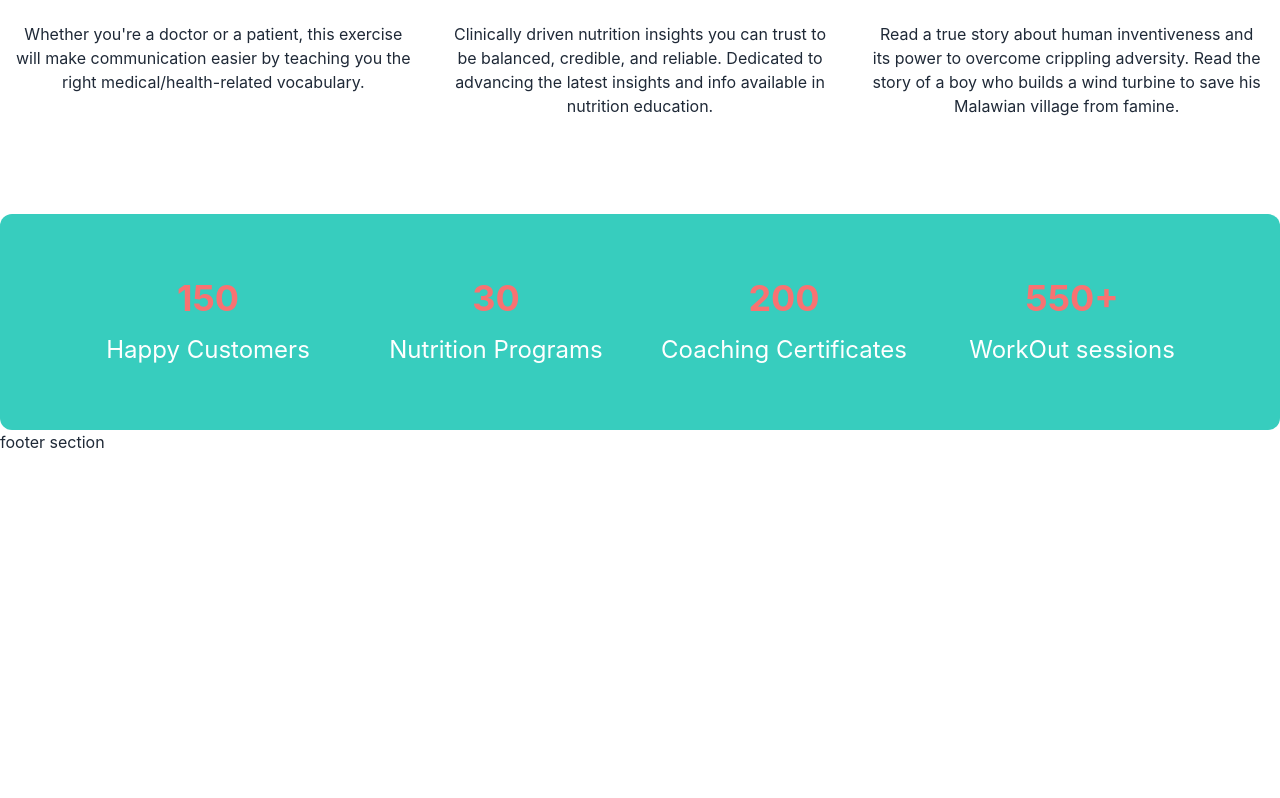
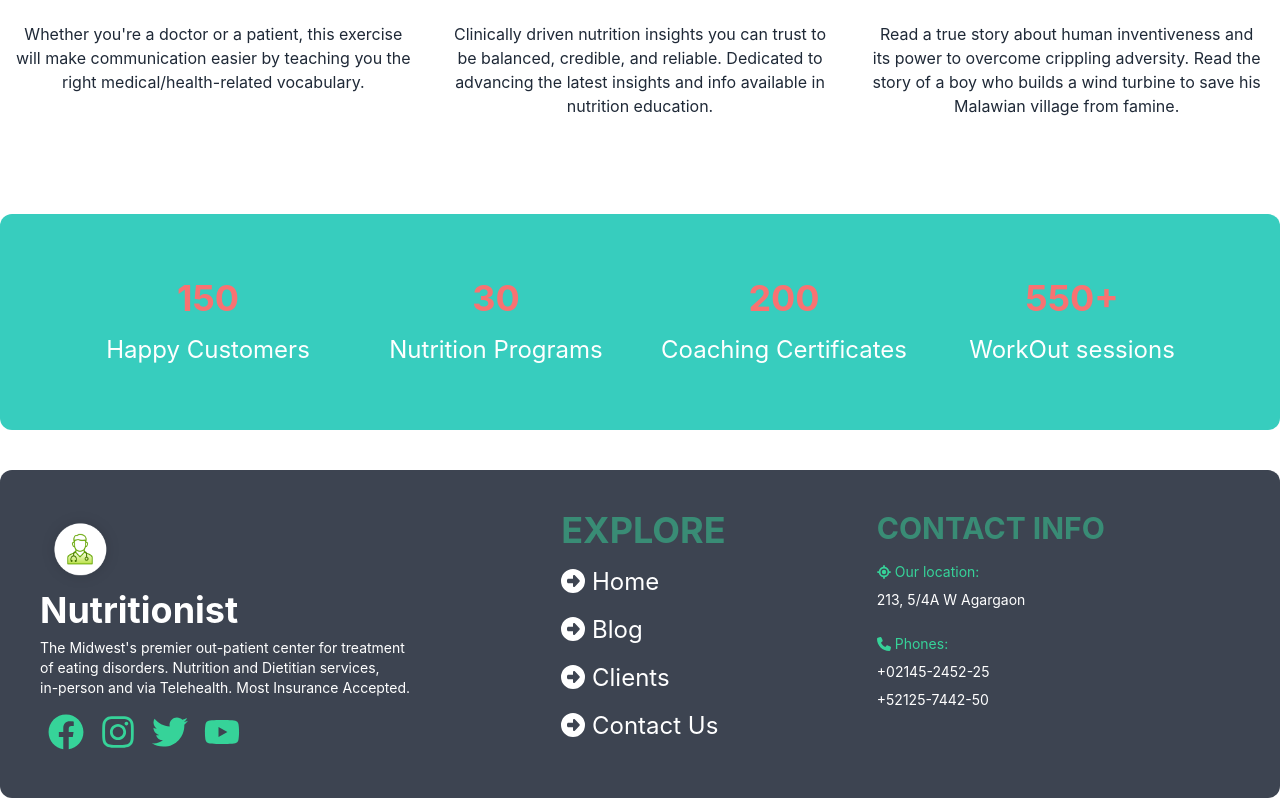
Before and after one commit to mirazulislam1/Nutritionist-client-side, a React (Create React App) app: page / in a window 1280 px wide. Shown: the part 1853-2651 px from the top of the page. Before the commit the page ends 2307 px from the top, so only its background shows below. Built offline with nearby package versions, Linux system fonts and the light colour scheme.

Commit message:
footer added

```diff
--- a/package.json
+++ b/package.json
@@ -12,6 +12,7 @@
     "daisyui": "^2.38.1",
     "react": "^18.2.0",
     "react-dom": "^18.2.0",
+    "react-icons": "^4.6.0",
     "react-router-dom": "^6.4.3",
     "react-scripts": "5.0.1",
     "save": "^2.9.0",
--- a/src/Pages/Slider/Slider.js
+++ b/src/Pages/Slider/Slider.js
@@ -7,7 +7,7 @@ const Slider = () => {
     return (
         <div className="carousel w-full mt-5 rounded-lg">
             <div id="slide1" className="carousel-item relative w-full">
-                <img src={slider1} className="w-full h-3/4" />
+                <img src={slider1} className="w-full h-3/4" alt=''/>
                 <div className="absolute flex justify-between transform -translate-y-1/2 left-5 right-5 top-1/3">
                 <h1 className='text-white text-5xl font-bold text-center text-center'>Your Personal <br />
                     Nutritionist</h1>
@@ -21,7 +21,7 @@ const Slider = () => {
                 </div>
             </div>
             <div id="slide2" className="carousel-item relative w-full">
-                <img src={slider2} className="w-full h-3/4" />
+                <img src={slider2} className="w-full h-3/4" alt=''/>
                 <div className="absolute flex justify-between transform -translate-y-1/2 left-5 right-5 top-1/3">
                 <h1 className='text-white text-5xl font-bold text-center'>Individual Diet<br />
                 Plans</h1>
@@ -36,7 +36,7 @@ const Slider = () => {
             </div>
 
             <div id="slide3" className="carousel-item relative w-full rounded-lg">
-                <img src={slider3} className="w-full h-3/4" />
+                <img src={slider3} className="w-full h-3/4" alt='' />
                 <div className="absolute flex justify-between transform -translate-y-1/2 left-5 right-5 top-1/3">
                 <h1 className='text-white text-5xl font-bold text-center'>Free Nutritionist <br />
                     Consultation</h1>
--- a/src/Shared/Footer/Footer.js
+++ b/src/Shared/Footer/Footer.js
@@ -1,10 +1,43 @@
 import React from 'react';
+import { Link } from 'react-router-dom';
+import { FontAwesomeIcon } from '@fortawesome/react-fontawesome'
+import {  faArrowAltCircleRight, faLocation, faPhone} from '@fortawesome/free-solid-svg-icons'
+import icon from '../../Images/navbar/navbar-icon.png'
+import { FaFacebook, FaTwitter, FaYoutube, FaInstagram } from 'react-icons/fa';
 
 const Footer = () => {
     return (
-        <div>
-            <p>footer section</p>
-        </div>
+        <footer className="footer p-10 bg-neutral text-neutral-content mt-10 rounded-xl">
+            <div>
+               <div>
+                    <img className='h-20 flex ' src={icon} alt="" />
+                    <p className='text-4xl font-bold'>Nutritionist</p>
+               </div>
+                <p>The Midwest's premier out-patient center for treatment <br /> of eating disorders. Nutrition and Dietitian services, <br /> in-person and via Telehealth. Most Insurance Accepted.</p>
+                <div className='flex'>
+                    <span className='text-4xl p-2 text-success'><FaFacebook></FaFacebook></span>
+                    <span className='text-4xl p-2 text-success'><FaInstagram></FaInstagram></span>
+                    <span className='text-4xl p-2 text-success'><FaTwitter></FaTwitter></span>
+                    <span className='text-4xl p-2 text-success'><FaYoutube></FaYoutube></span>
+                </div>
+
+            </div>
+            <div className='text-2xl'>
+                <span className="footer-title text-4xl text-success">Explore</span>
+                <Link className="link link-hover"><FontAwesomeIcon icon={faArrowAltCircleRight} /> Home</Link>
+                <Link className="link link-hover mt-2"><FontAwesomeIcon icon={faArrowAltCircleRight} /> Blog</Link>
+                <Link className="link link-hover mt-2"><FontAwesomeIcon icon={faArrowAltCircleRight} /> Clients</Link>
+                <Link className="link link-hover mt-2"><FontAwesomeIcon icon={faArrowAltCircleRight} /> Contact Us</Link>
+            </div>
+            <div>
+                <span className="footer-title text-success text-3xl">Contact Info</span>
+                <span className="link link-hover text-success"><FontAwesomeIcon icon={faLocation} /> Our location:</span>
+                <p>213, 5/4A W Agargaon</p>
+                <span className="link link-hover text-success mt-4"><FontAwesomeIcon icon={faPhone} />  Phones:</span>
+                <p>+02145-2452-25</p>
+                <p>+52125-7442-50</p>
+            </div>
+        </footer>
     );
 };
 
```
Also changed, not shown: 1 other file (tests, documents, lock files or other folders).
